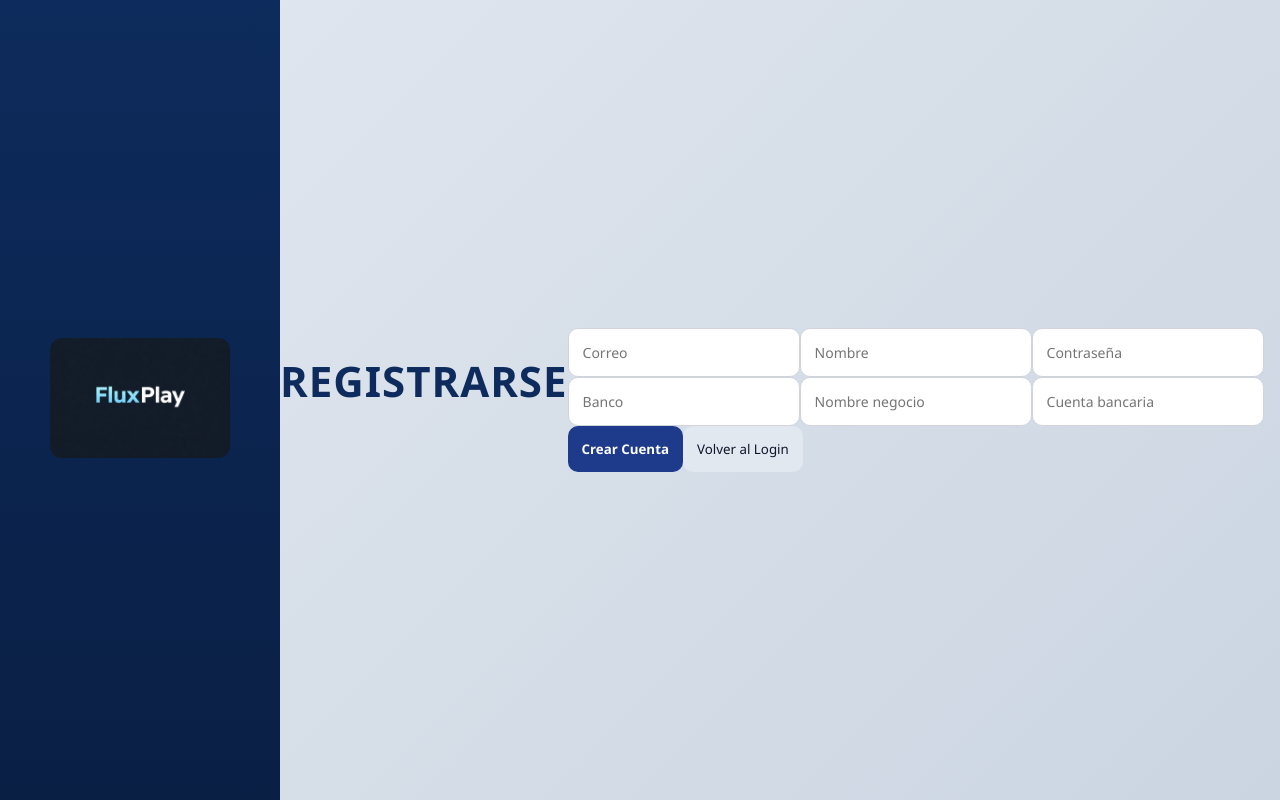
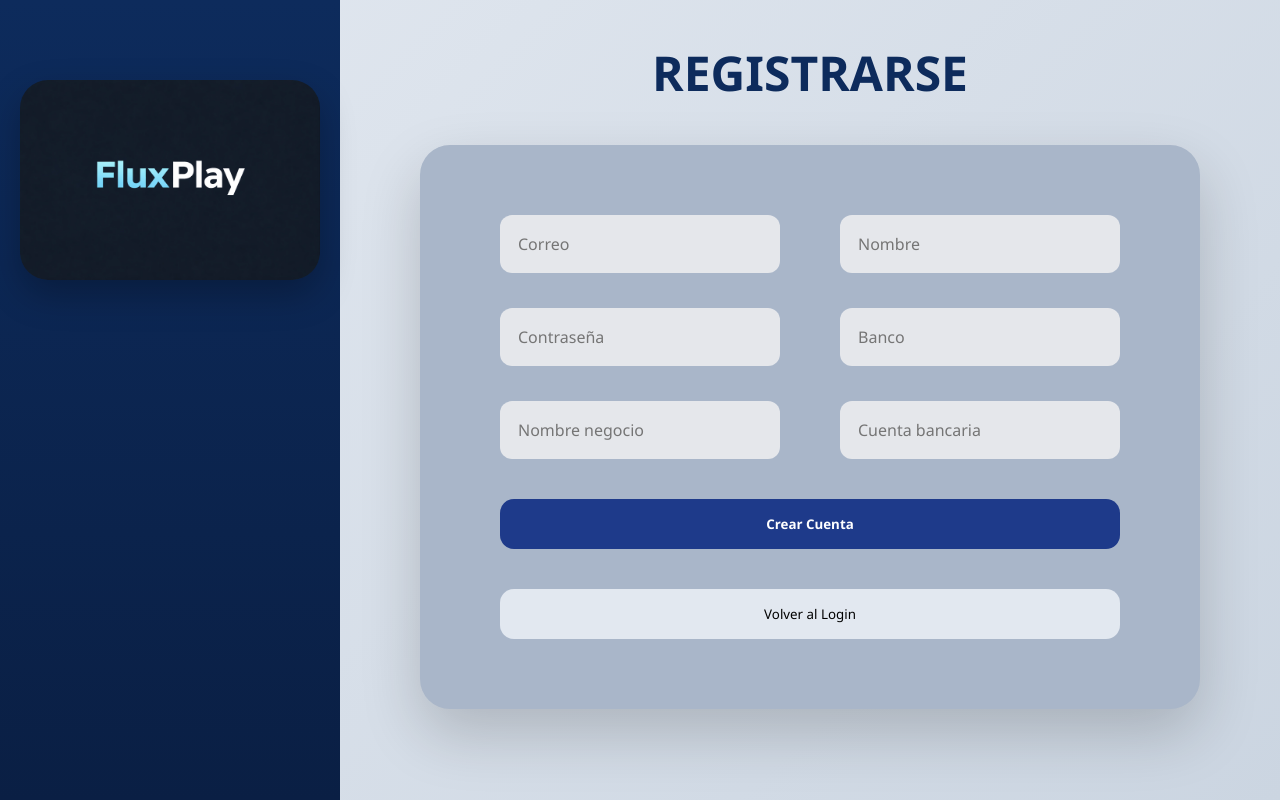
Before and after one commit to davidarturosalazar169-ctrl/FLUXPAY, a React (Vite) app in the folder fluxpay/: page /register in a window 1280 px wide. Built offline with nearby package versions, Linux system fonts and the light colour scheme.

Commit message:
Lo nuevo de hoy

```diff
--- a/fluxpay/src/Login.jsx
+++ b/fluxpay/src/Login.jsx
@@ -1,5 +1,5 @@
 import { useNavigate } from "react-router-dom";
-import "./styles.css";
+import "./login.css";
 
 export default function Login() {
   const navigate = useNavigate();
@@ -10,51 +10,60 @@ export default function Login() {
   };
 
   return (
-    <div className="page">
+    <div className="login-page">
 
-      <div className="side-bar">
-        <div className="logo-container">
+      {/* SIDEBAR */}
+      <div className="login-sidebar">
+        <div className="login-logo-container">
           <img
             src="/fluxpay.jpg"
             alt="FluxPay Logo"
-            className="logo-img"
+            className="login-logo"
           />
         </div>
       </div>
 
-      <div className="content">
-        <div className="content-wrapper">
-          <h1 className="title">INICIAR SESIÓN</h1>
+      {/* CONTENIDO */}
+      <div className="login-content">
 
-          <form className="card-login" onSubmit={handleLogin}>
+        <div className="login-wrapper">
+
+          <h1 className="login-title">INICIAR SESIÓN</h1>
+
+          <form className="login-card" onSubmit={handleLogin}>
+
             <input
               type="email"
               placeholder="Email"
-              className="input"
+              className="login-input"
               required
             />
 
             <input
               type="password"
               placeholder="Password"
-              className="input"
+              className="login-input"
               required
             />
 
-            <button type="submit" className="btn-primary">
+            <button type="submit" className="login-btn-primary">
               Iniciar sesión
             </button>
 
             <button
               type="button"
-              className="btn-secondary"
+              className="login-btn-secondary"
               onClick={() => navigate("/register")}
             >
               Registrate
             </button>
+
           </form>
-        </div>
-      </div>
-    </div>
+
+        </div> {/* login-wrapper */}
+
+      </div> {/* login-content */}
+
+    </div> /* login-page */
   );
 }
--- a/fluxpay/src/Register.jsx
+++ b/fluxpay/src/Register.jsx
@@ -1,5 +1,5 @@
 import { useNavigate } from "react-router-dom";
-import "./styles.css";
+import "./register.css";
 
 export default function Register() {
   const navigate = useNavigate();
@@ -10,76 +10,42 @@ export default function Register() {
   };
 
   return (
-    <div className="page">
+    <div className="register-page">
 
-      {/* SIDEBAR CON LOGO */}
-      <div className="side-bar">
-        <div className="logo-container">
+      <div className="register-sidebar">
+        <div className="register-logo-container">
           <img
             src="/fluxpay.jpg"
             alt="FluxPay Logo"
-            className="logo-img"
+            className="register-logo"
           />
         </div>
       </div>
 
-      {/* CONTENIDO */}
-      <div className="content">
-        <h1 className="title">REGISTRARSE</h1>
+      <div className="register-content">
+        <h1 className="register-title">REGISTRARSE</h1>
 
-        <form className="card-register" onSubmit={handleRegister}>
+        <form className="register-card" onSubmit={handleRegister}>
 
-          <div className="form-grid">
-            <input
-              type="email"
-              placeholder="Correo"
-              className="input"
-              required
-            />
+          <div className="register-grid">
 
-            <input
-              type="text"
-              placeholder="Nombre"
-              className="input"
-              required
-            />
+            <input type="email" placeholder="Correo" className="register-input" required />
+            <input type="text" placeholder="Nombre" className="register-input" required />
+            <input type="password" placeholder="Contraseña" className="register-input" required />
+            <input type="text" placeholder="Banco" className="register-input" required />
+            <input type="text" placeholder="Nombre negocio" className="register-input" />
+            <input type="text" placeholder="Cuenta bancaria" className="register-input" />
 
-            <input
-              type="password"
-              placeholder="Contraseña"
-              className="input"
-              required
-            />
-
-            <input
-              type="text"
-              placeholder="Banco"
-              className="input"
-              required
-            />
-
-            <input
-              type="text"
-              placeholder="Nombre negocio"
-              className="input"
-            />
-
-            <input
-              type="text"
-              placeholder="Cuenta bancaria"
-              className="input"
-            />
           </div>
 
-          <button type="submit" className="btn-primary large">
+          <button type="submit" className="register-btn-primary">
             Crear Cuenta
           </button>
 
           <button
             type="button"
-            className="btn-secondary"
-            onClick={() => navigate("/")}
-          >
+            className="register-btn-secondary"
+            onClick={() => navigate("/")}>
             Volver al Login
           </button>
 
--- /dev/null
+++ b/fluxpay/src/login.css
@@ -0,0 +1,115 @@
+* {
+  margin: 0;
+  padding: 0;
+  box-sizing: border-box;
+  font-family: 'Segoe UI', sans-serif;
+}
+
+html, body, #root {
+  height: 100%;
+}
+
+/* CONTENEDOR PRINCIPAL */
+.login-page {
+  display: flex;
+  min-height: 100vh;
+  background: linear-gradient(135deg, #e2e8f0, #cbd5e1);
+}
+
+/* SIDEBAR */
+.login-sidebar {
+  width: 340px;
+  background: linear-gradient(180deg, #0d2b5c, #0a1f44);
+  display: flex;
+  justify-content: center;
+  align-items: flex-start;
+  padding-top: 60px;
+}
+
+.login-logo-container {
+  width: 100%;
+  padding: 20px;
+}
+
+.login-logo {
+  width: 100%;
+  max-width: 300px;
+  border-radius: 28px;
+  box-shadow: 0 15px 35px rgba(0,0,0,0.25);
+}
+
+/* CONTENIDO */
+.login-content {
+  flex: 1;
+  display: flex;
+  justify-content: center;
+  align-items: flex-start;
+  padding-top: 80px;
+}
+
+/* WRAPPER PARA TITULO + CARD */
+.login-wrapper {
+  display: flex;
+  flex-direction: column;
+  align-items: center;
+}
+
+/* TITULO */
+.login-title {
+  font-size: 42px;
+  font-weight: 800;
+  margin-bottom: 35px;
+  color: #0d2b5c;
+  text-align: center;
+}
+
+/* TARJETA */
+.login-card {
+  width: 500px;
+  background: white;
+  padding: 60px 50px;
+  border-radius: 20px;
+  display: flex;
+  flex-direction: column;
+  gap: 20px;
+  box-shadow: 0 25px 60px rgba(0,0,0,0.12);
+}
+
+/* INPUTS */
+.login-input {
+  padding: 16px;
+  border-radius: 12px;
+  border: none;
+  font-size: 15px;
+  background: #e5e7eb;
+}
+
+/* BOTON PRINCIPAL */
+.login-btn-primary {
+  background: #1e3a8a;
+  color: white;
+  border: none;
+  padding: 16px;
+  border-radius: 14px;
+  cursor: pointer;
+  font-weight: 600;
+  transition: 0.3s;
+}
+
+.login-btn-primary:hover {
+  background: #162c6b;
+}
+
+/* BOTON SECUNDARIO */
+.login-btn-secondary {
+  background: #e2e8f0;
+  border: none;
+  padding: 16px;
+  border-radius: 14px;
+  cursor: pointer;
+  transition: 0.3s;
+}
+
+.login-btn-secondary:hover {
+  background: #cbd5e1;
+}
--- /dev/null
+++ b/fluxpay/src/register.css
@@ -0,0 +1,95 @@
+* {
+  margin: 0;
+  padding: 0;
+  box-sizing: border-box;
+  font-family: 'Segoe UI', sans-serif;
+}
+
+html, body, #root {
+  height: 100%;
+}
+
+.register-page {
+  display: flex;
+  min-height: 100vh;
+  background: linear-gradient(135deg, #e2e8f0, #cbd5e1);
+}
+
+.register-sidebar {
+  width: 340px;
+  background: linear-gradient(180deg, #0d2b5c, #0a1f44);
+  display: flex;
+  justify-content: center;
+  align-items: flex-start;
+  padding-top: 60px;
+}
+
+.register-logo-container {
+  width: 100%;
+  padding: 20px;
+}
+
+.register-logo {
+  width: 100%;
+  max-width: 300px;
+  border-radius: 28px;
+  box-shadow: 0 15px 35px rgba(0,0,0,0.25);
+}
+
+.register-content {
+  flex: 1;
+  display: flex;
+  flex-direction: column;
+  align-items: center;
+  padding-top: 40px;
+}
+
+.register-title {
+  font-size: 48px;
+  font-weight: 800;
+  margin-bottom: 40px;
+  color: #0d2b5c;
+}
+
+.register-card {
+  width: 780px;
+  background: #a9b6c9;
+  padding: 70px 80px;
+  border-radius: 30px;
+  display: flex;
+  flex-direction: column;
+  gap: 40px;
+  box-shadow: 0 25px 60px rgba(0,0,0,0.18);
+}
+
+.register-grid {
+  display: grid;
+  grid-template-columns: 1fr 1fr;
+  gap: 35px 60px;
+}
+
+.register-input {
+  padding: 18px;
+  border-radius: 12px;
+  border: none;
+  font-size: 16px;
+  background: #e5e7eb;
+}
+
+.register-btn-primary {
+  background: #1e3a8a;
+  color: white;
+  border: none;
+  padding: 16px;
+  border-radius: 14px;
+  cursor: pointer;
+  font-weight: 600;
+}
+
+.register-btn-secondary {
+  background: #e2e8f0;
+  border: none;
+  padding: 16px;
+  border-radius: 14px;
+  cursor: pointer;
+}
```
